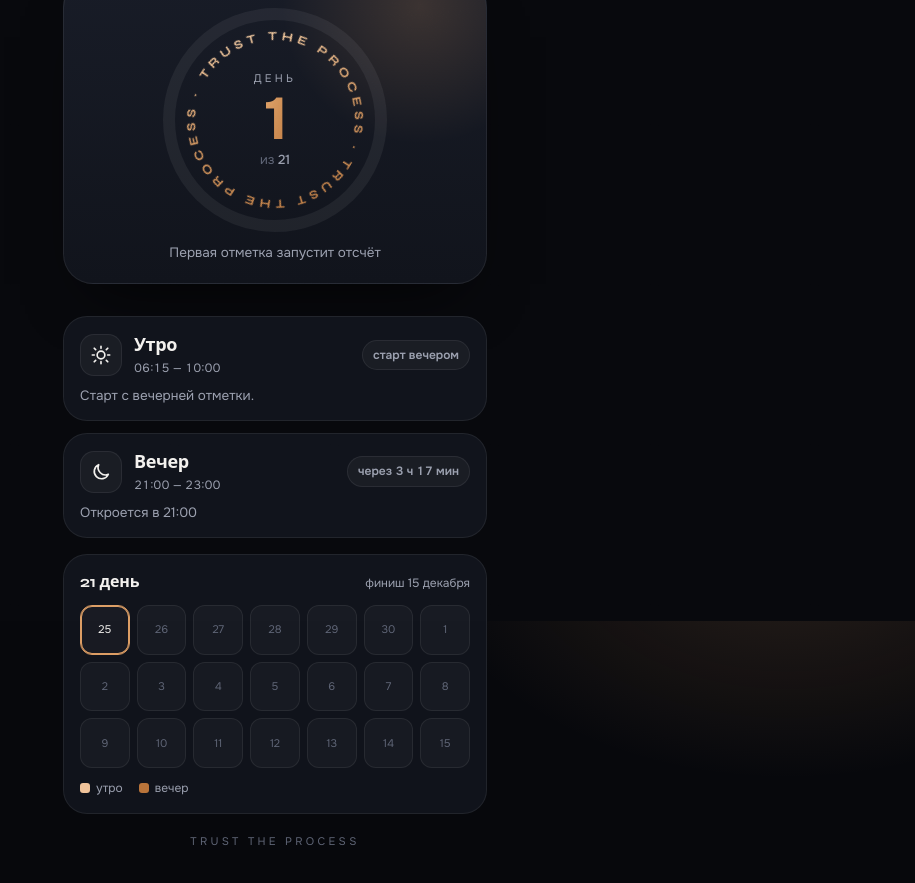
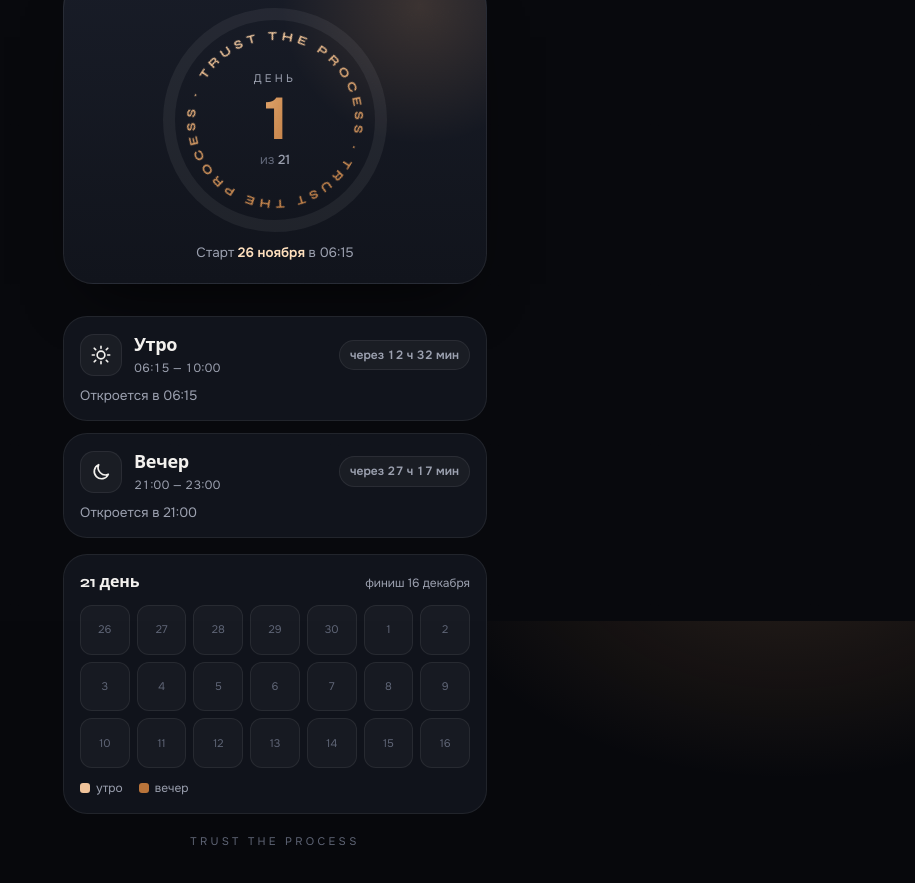
Before and after one commit to RQQ007/prime-tracker, a plain HTML site: page index.html in a window 1280 px wide. Shown: the part 179-1062 px from the top of the page, without its empty margins (365-1280 px from the left). Drawn offline with Linux system fonts and the light colour scheme; a web font is replaced by a local one.

Commit message:
Update local storage key and add first start date

```diff
--- a/index.html
+++ b/index.html
@@ -287,7 +287,8 @@ footer{text-align:center;font-size:11px;letter-spacing:.3em;text-transform:upper
     m: { title: 'Утро',  from: [6, 15], to: [10, 0] },
     e: { title: 'Вечер', from: [21, 0], to: [23, 0] }
   };
-  const KEY = 'prime-tracker-v1';
+  const KEY = 'prime-tracker-v2';
+  const FIRST_START = '2026-11-26';
   const $ = id => document.getElementById(id);
 
   // ---- time (with optional ?t=2026-11-25T07:00 override for testing) ----
@@ -313,7 +314,8 @@ footer{text-align:center;font-size:11px;letter-spacing:.3em;text-transform:upper
   // { start: 'YYYY-MM-DD' | null, startSlot: 'm'|'e', marks: { 'YYYY-MM-DD': { m: ts, e: ts } }, finished: bool, seenFinale: bool }
   const fresh = () => ({ start: null, startSlot: 'm', marks: {}, finished: false, seenFinale: false });
   let S;
-  try { S = JSON.parse(localStorage.getItem(KEY)) || fresh(); } catch { S = fresh(); }
+  try { S = JSON.parse(localStorage.getItem(KEY)); } catch {}
+  if (!S) { S = fresh(); if (keyOf(now()) <= FIRST_START) S.start = FIRST_START; }
   const save = () => { try { localStorage.setItem(KEY, JSON.stringify(S)); } catch {} };
 
   const slotStatus = (dayKey, s, t) => {
@@ -373,7 +375,8 @@ footer{text-align:center;font-size:11px;letter-spacing:.3em;text-transform:upper
     const today = keyOf(t);
     const brk = findBreak(t);
     const past = S.start && diffDays(S.start, today) >= DAYS;
-    const curKey = S.start ? (past ? addDays(S.start, DAYS - 1) : today) : today;
+    const pre = S.start && today < S.start;
+    const curKey = S.start ? (pre ? S.start : past ? addDays(S.start, DAYS - 1) : today) : today;
     const di = dayIndex(t);
 
     const states = ['m', 'e'].map(s => slotStatus(curKey, s, t));
@@ -394,6 +397,7 @@ footer{text-align:center;font-size:11px;letter-spacing:.3em;text-transform:upper
     const note = $('note');
     if (S.finished) note.innerHTML = 'Все <b>21 день</b> пройдены';
     else if (!S.start) note.innerHTML = 'Первая отметка запустит отсчёт';
+    else if (pre) { const sd = fromKey(S.start); note.innerHTML = `Старт <b>${sd.getDate()} ${months[sd.getMonth()]}</b> в 06:15`; }
     else note.innerHTML = `Отмечено <b>${done}</b> из ${req} · осталось ${DAYS - di} ${plural(DAYS - di, 'день', 'дня', 'дней')}`;
 
     // banner
```
